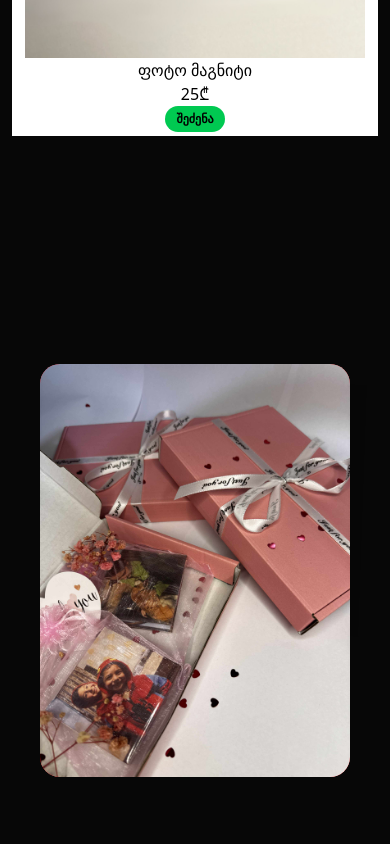
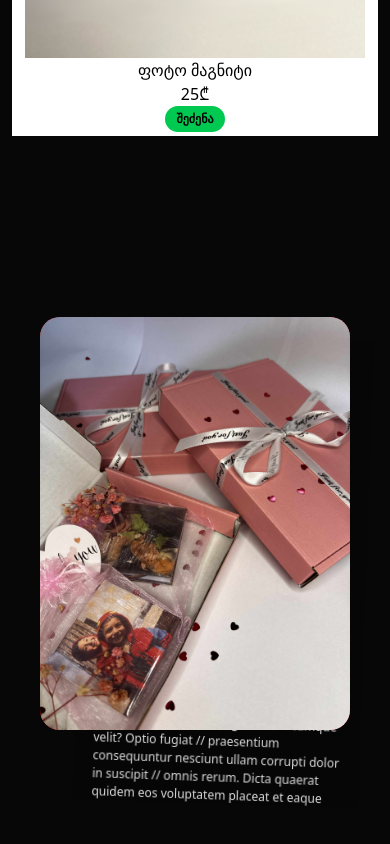
Before and after one commit to Lewyyshub/magneto, a Next.js app: page / in a window 390 px wide. Shown: the part 1484-2328 px from the top of the page. Built offline with nearby package versions, Linux system fonts and the light colour scheme.

Commit message:
fix:(ShouldFixThis)

```diff
--- a/src/app/components/AboutUs/about.jsx
+++ b/src/app/components/AboutUs/about.jsx
@@ -1,93 +1,3 @@
-// "use client";
-// import Image from "next/image";
-// import React, { useState, useEffect } from "react";
-// import { Swiper, SwiperSlide } from "swiper/react";
-// import { EffectCards } from "swiper/modules";
-// import "swiper/css";
-// import "swiper/css/effect-cards";
-
-// function About() {
-//   const [isMobile, setIsMobile] = useState(false);
-//   const [mounted, setMounted] = useState(false);
-
-//   useEffect(() => {
-//     setMounted(true);
-
-//     const checkMobile = () => {
-//       setIsMobile(window.innerWidth < 768);
-//     };
-
-//     checkMobile();
-//     window.addEventListener("resize", checkMobile);
-//     window.addEventListener("orientationchange", checkMobile);
-
-//     return () => {
-//       window.removeEventListener("resize", checkMobile);
-//       window.removeEventListener("orientationchange", checkMobile);
-//     };
-//   }, []);
-
-//   if (!mounted) return null;
-
-//   const image = (
-//     <div className="image-div w-full sm:w-[80%] md:w-1/2 max-w-[500px] rounded-[20px] bg-red-500">
-//       <Image
-//         className="w-full rounded-[20px]"
-//         src="/magnetocover.jpg"
-//         alt="magneto-cover"
-//         width={400}
-//         height={400}
-//       />
-//     </div>
-//   );
-
-//   const text = (
-//     <div className="rich-text w-full px-5 sm:w-[80%] md:w-1/2">
-//       <p className="text-white text-wrap lg:text-[18px] md:text-[15px] text-[13px]">
-//         Lorem, ipsum dolor sit amet consectetur adipisicing elit. Voluptate
-//         impedit, laboriosam, voluptatum atque totam cupiditate quo aliquid
-//         facere quibusdam molestiae, eveniet animi maxime laborum? Similique
-//         dolore natus harum necessitatibus tempore! Fuga totam consequuntur non
-//         velit voluptate dicta, veritatis quis possimus sapiente veniam
-//         perferendis hic cumque ex quasi ducimus molestias officia // tempore
-//         maxime culpa accusamus? Neque. Nesciunt, doloremque eum vitae //
-//         similique nihil dolores voluptatum recusandae placeat accusamus facere
-//         // dolor tempore, itaque dignissimos cumque velit? Optio fugiat //
-//         praesentium consequuntur nesciunt ullam corrupti dolor in suscipit //
-//         omnis rerum. Dicta quaerat quidem eos voluptatem placeat et eaque //
-//         similique nihil dolores voluptatum recusandae placeat accusamus facere
-//         // dolor tempore, itaque dignissimos cumque velit? Optio fugiat //
-//         praesentium consequuntur nesciunt ullam corrupti dolor in suscipit //
-//         omnis rerum. Dicta quaerat quidem eos voluptatem placeat et eaque
-//       </p>
-//     </div>
-//   );
-
-//   return (
-//     <>
-//       {isMobile ? (
-//         <div className="w-full h-screen p-10 flex items-center justify-center">
-//           <Swiper
-//             effect="cards"
-//             grabCursor={true}
-//             modules={[EffectCards]}
-//             className="w-full max-w-[500px]"
-//           >
-//             <SwiperSlide>{image}</SwiperSlide>
-//             <SwiperSlide>{text}</SwiperSlide>
-//           </Swiper>
-//         </div>
-//       ) : (
-//         <div className="flex mx-auto h-screen items-center justify-around w-full p-10 sm:flex-col md:flex-row lg:flex sm:justify-evenly sm:gap-12 text-638">
-//           {image}
-//           {text}
-//         </div>
-//       )}
-//     </>
-//   );
-// }
-
-// export default About;
 "use client";
 import Image from "next/image";
 import React, { useState, useEffect } from "react";
@@ -96,31 +6,31 @@ import { EffectCards } from "swiper/modules";
 import "swiper/css";
 import "swiper/css/effect-cards";
 
-export default function About() {
+function About() {
   const [isMobile, setIsMobile] = useState(false);
   const [mounted, setMounted] = useState(false);
 
   useEffect(() => {
     setMounted(true);
 
-    const checkScreen = () => {
-      setIsMobile(window.innerWidth < 1024); // Swiper ყველასთვის <1024px
+    const checkMobile = () => {
+      setIsMobile(window.innerWidth < 768);
     };
 
-    checkScreen();
-    window.addEventListener("resize", checkScreen);
-    window.addEventListener("orientationchange", checkScreen);
+    checkMobile();
+    window.addEventListener("resize", checkMobile);
+    window.addEventListener("orientationchange", checkMobile);
 
     return () => {
-      window.removeEventListener("resize", checkScreen);
-      window.removeEventListener("orientationchange", checkScreen);
+      window.removeEventListener("resize", checkMobile);
+      window.removeEventListener("orientationchange", checkMobile);
     };
   }, []);
 
   if (!mounted) return null;
 
   const image = (
-    <div className="w-full sm:w-[80%] md:w-1/2 max-w-[500px] rounded-[20px] bg-red-500">
+    <div className="image-div w-full sm:w-[80%] md:w-1/2 max-w-[500px] rounded-[20px] bg-red-500">
       <Image
         className="w-full rounded-[20px]"
         src="/magnetocover.jpg"
@@ -132,16 +42,23 @@ export default function About() {
   );
 
   const text = (
-    <div className="w-full px-5 sm:w-[80%] md:w-1/2">
+    <div className="rich-text w-full px-5 sm:w-[80%] md:w-1/2">
       <p className="text-white text-wrap lg:text-[18px] md:text-[15px] text-[13px]">
-        Lorem ipsum dolor sit amet consectetur adipisicing elit. Voluptate
-        impedit... Lorem ipsum dolor sit amet consectetur adipisicing elit.
-        Voluptate impedit... Lorem ipsum dolor sit amet consectetur adipisicing
-        elit. Voluptate impedit... Lorem ipsum dolor sit amet consectetur
-        adipisicing elit. Voluptate impedit... Lorem ipsum dolor sit amet
-        consectetur adipisicing elit. Voluptate impedit... Lorem ipsum dolor sit
-        amet consectetur adipisicing elit. Voluptate impedit... Lorem ipsum
-        dolor sit amet consectetur adipisicing elit. Voluptate impedit...
+        Lorem, ipsum dolor sit amet consectetur adipisicing elit. Voluptate
+        impedit, laboriosam, voluptatum atque totam cupiditate quo aliquid
+        facere quibusdam molestiae, eveniet animi maxime laborum? Similique
+        dolore natus harum necessitatibus tempore! Fuga totam consequuntur non
+        velit voluptate dicta, veritatis quis possimus sapiente veniam
+        perferendis hic cumque ex quasi ducimus molestias officia // tempore
+        maxime culpa accusamus? Neque. Nesciunt, doloremque eum vitae //
+        similique nihil dolores voluptatum recusandae placeat accusamus facere
+        // dolor tempore, itaque dignissimos cumque velit? Optio fugiat //
+        praesentium consequuntur nesciunt ullam corrupti dolor in suscipit //
+        omnis rerum. Dicta quaerat quidem eos voluptatem placeat et eaque //
+        similique nihil dolores voluptatum recusandae placeat accusamus facere
+        // dolor tempore, itaque dignissimos cumque velit? Optio fugiat //
+        praesentium consequuntur nesciunt ullam corrupti dolor in suscipit //
+        omnis rerum. Dicta quaerat quidem eos voluptatem placeat et eaque
       </p>
     </div>
   );
@@ -149,10 +66,10 @@ export default function About() {
   return (
     <>
       {isMobile ? (
-        <div className="w-full min-h-screen p-10 flex items-center justify-center">
+        <div className="w-full h-screen p-10 flex items-center justify-center">
           <Swiper
             effect="cards"
-            grabCursor
+            grabCursor={true}
             modules={[EffectCards]}
             className="w-full max-w-[500px]"
           >
@@ -161,7 +78,7 @@ export default function About() {
           </Swiper>
         </div>
       ) : (
-        <div className="flex flex-col md:flex-row mx-auto items-center justify-evenly w-full h-screen p-10 sm:gap-12">
+        <div className="flex mx-auto h-screen items-center justify-around w-full p-10 sm:flex-col md:flex-row lg:flex sm:justify-evenly sm:gap-12 text-638">
           {image}
           {text}
         </div>
@@ -169,3 +86,5 @@ export default function About() {
     </>
   );
 }
+
+export default About;
```
